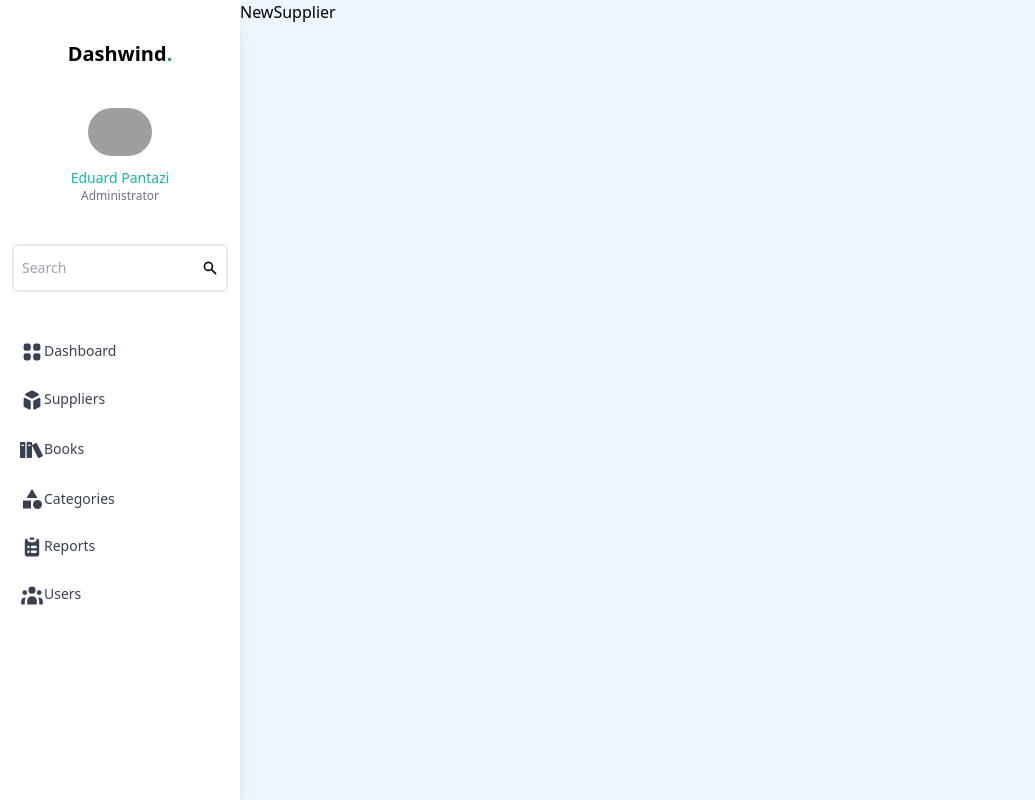
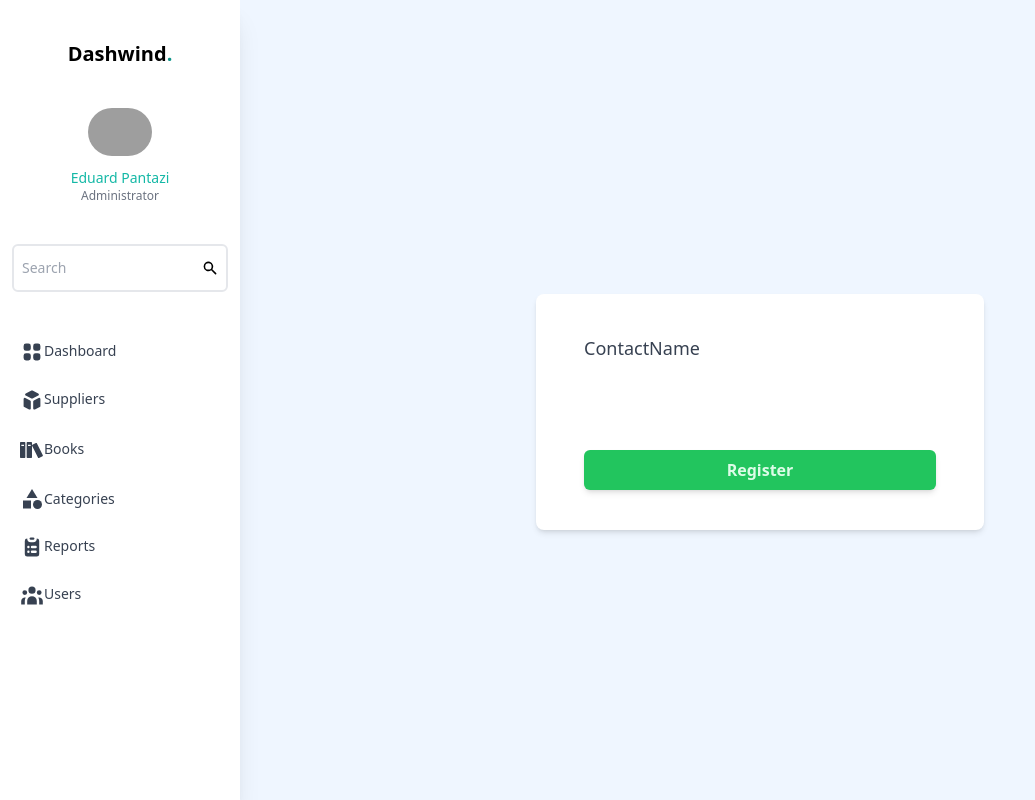
Before and after one commit to Sifelddin/bookStore_electron, a React (Vite) app: page /#/admin/suppliers/new in a window 1280 px wide. Shown: the whole page, without its empty margins (0-1035 px from the left). Built offline with nearby package versions, Linux system fonts and the light colour scheme; grey boxes are pictures that could not be loaded.

Commit message:
create form

```diff
--- a/package.json
+++ b/package.json
@@ -37,6 +37,7 @@
     "electron-is-dev": "^2.0.0",
     "react": "^17.0.2",
     "react-dom": "^17.0.2",
+    "react-hook-form": "^7.33.1",
     "react-icons": "^4.4.0",
     "react-router-dom": "6",
     "vite": "^2.8.6"
--- a/src/components/suppliers/NewSupplier.tsx
+++ b/src/components/suppliers/NewSupplier.tsx
@@ -1,8 +1,36 @@
 import React from 'react';
-
+import { useForm } from 'react-hook-form';
 
 const NewSupplier = () => {
-  return <div>NewSupplier</div>;
+  const { register, handleSubmit } = useForm();
+
+  const onSubmit = (data: object) => {
+    return data;
+  };
+  return (
+    <div className="h-screen overflow-hidden flex items-center justify-center">
+      <div className="flex flex-col w-full sm:max-w-md mt-6 px-6 py-4 bg-white shadow-md overflow-hidden sm:rounded-lg">
+        <form onSubmit={handleSubmit(onSubmit)} className="p-2 md:p-6">
+          <div className="flex items-center text-lg mb-6 md:mb-8 w-full">
+            <label htmlFor="contactName" className="block text-md font-medium text-gray-700 w-full">
+              ContactName
+              <input
+                type="text"
+                id="contactName"
+                className=" block w-full pl-4 pr-7 sm:text-base border-green-300 rounded-md p-2 my-2"
+                {...register('contactName', {
+                  required: true
+                })}
+              />
+            </label>
+          </div>
+          <button className="inline-block rounded-md bg-green-500 px-6 py-2 font-semibold text-green-100 shadow-md duration-75 hover:bg-green-400 w-full">
+            Register
+          </button>
+        </form>
+      </div>
+    </div>
+  );
 };
 
 export default NewSupplier;
```
Also changed, not shown: .eslintrc.json, 2 other files (tests, documents, lock files or other folders).
